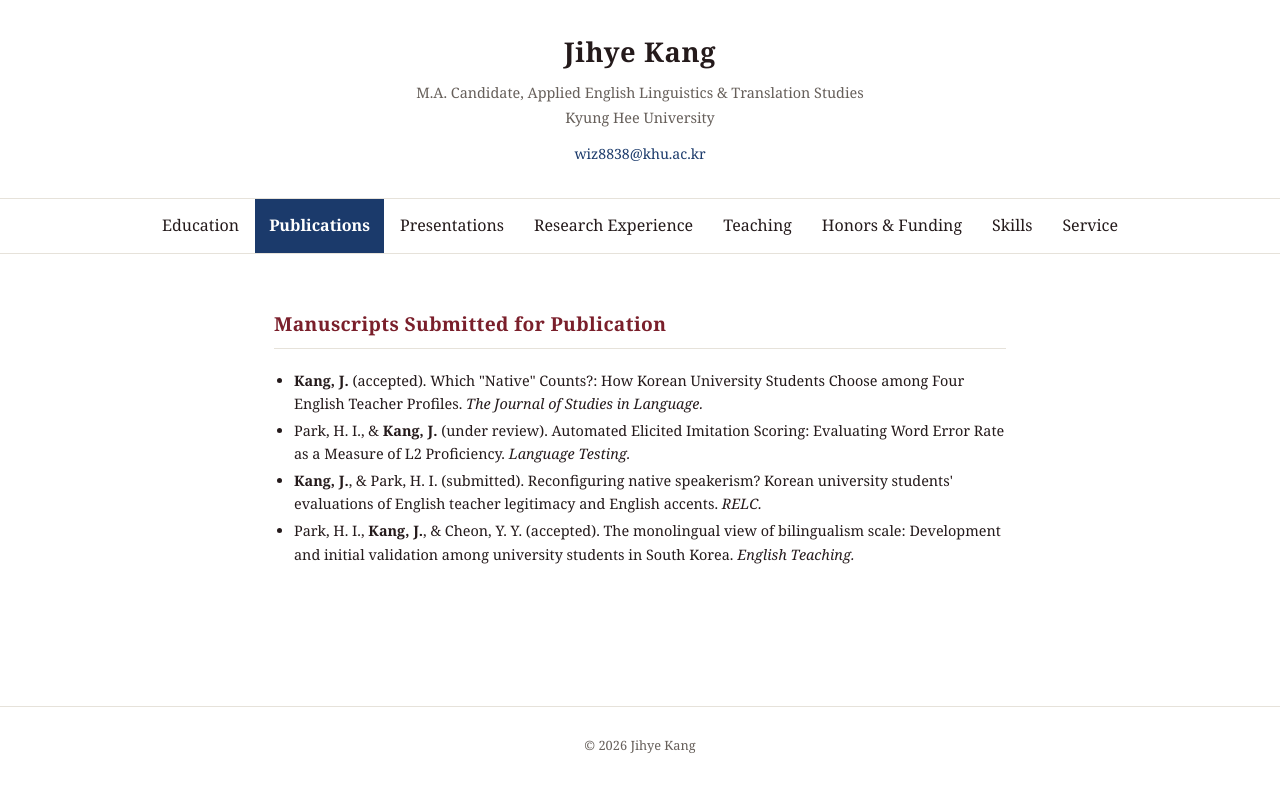
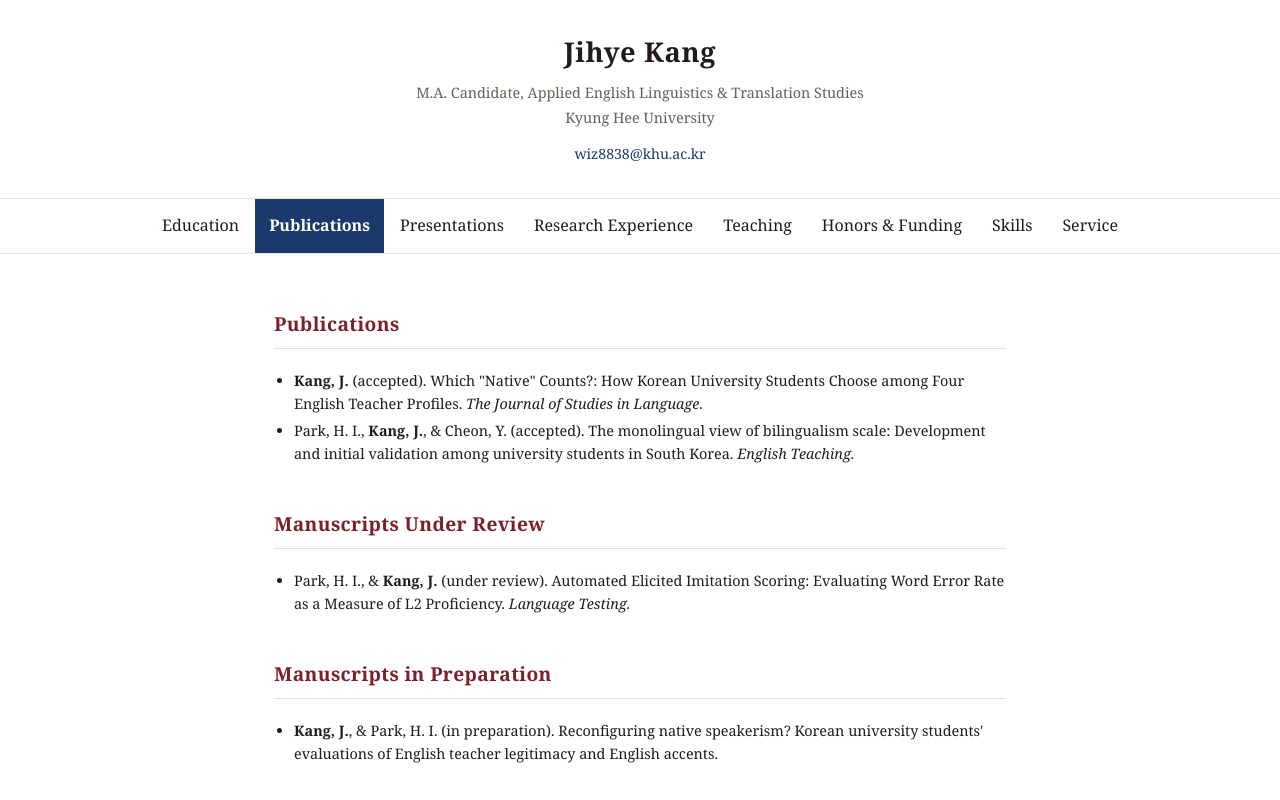
Before and after one commit to jihyekangKR/jihyekangKR.github.io, a plain HTML site: page publications.html in a window 1280 px wide. Shown: the top 800 px of the page. Drawn offline with Linux system fonts and the light colour scheme.

Commit message:
Add files via upload

```diff
--- a/publications.html
+++ b/publications.html
@@ -198,13 +198,27 @@
 <main>
 
   <section>
-    <h2>Manuscripts Submitted for Publication</h2>
+    <h2>Publications</h2>
     <div class="entry">
       <ul>
         <li><strong>Kang, J.</strong> (accepted). Which "Native" Counts?: How Korean University Students Choose among Four English Teacher Profiles. <em>The Journal of Studies in Language.</em></li>
+        <li>Park, H. I., <strong>Kang, J.</strong>, &amp; Cheon, Y. (accepted). The monolingual view of bilingualism scale: Development and initial validation among university students in South Korea. <em>English Teaching.</em></li>
+      </ul>
+    </div>
+  </section>
+  <section>
+    <h2>Manuscripts Under Review</h2>
+    <div class="entry">
+      <ul>
         <li>Park, H. I., &amp; <strong>Kang, J.</strong> (under review). Automated Elicited Imitation Scoring: Evaluating Word Error Rate as a Measure of L2 Proficiency. <em>Language Testing.</em></li>
-        <li><strong>Kang, J.</strong>, &amp; Park, H. I. (submitted). Reconfiguring native speakerism? Korean university students' evaluations of English teacher legitimacy and English accents. <em>RELC.</em></li>
-        <li>Park, H. I., <strong>Kang, J.</strong>, &amp; Cheon, Y. Y. (accepted). The monolingual view of bilingualism scale: Development and initial validation among university students in South Korea. <em>English Teaching.</em></li>
+      </ul>
+    </div>
+  </section>
+  <section>
+    <h2>Manuscripts in Preparation</h2>
+    <div class="entry">
+      <ul>
+        <li><strong>Kang, J.</strong>, &amp; Park, H. I. (in preparation). Reconfiguring native speakerism? Korean university students' evaluations of English teacher legitimacy and English accents.</li>
       </ul>
     </div>
   </section>
```
Also changed, not shown: skills.html (+3 -3 lines).
